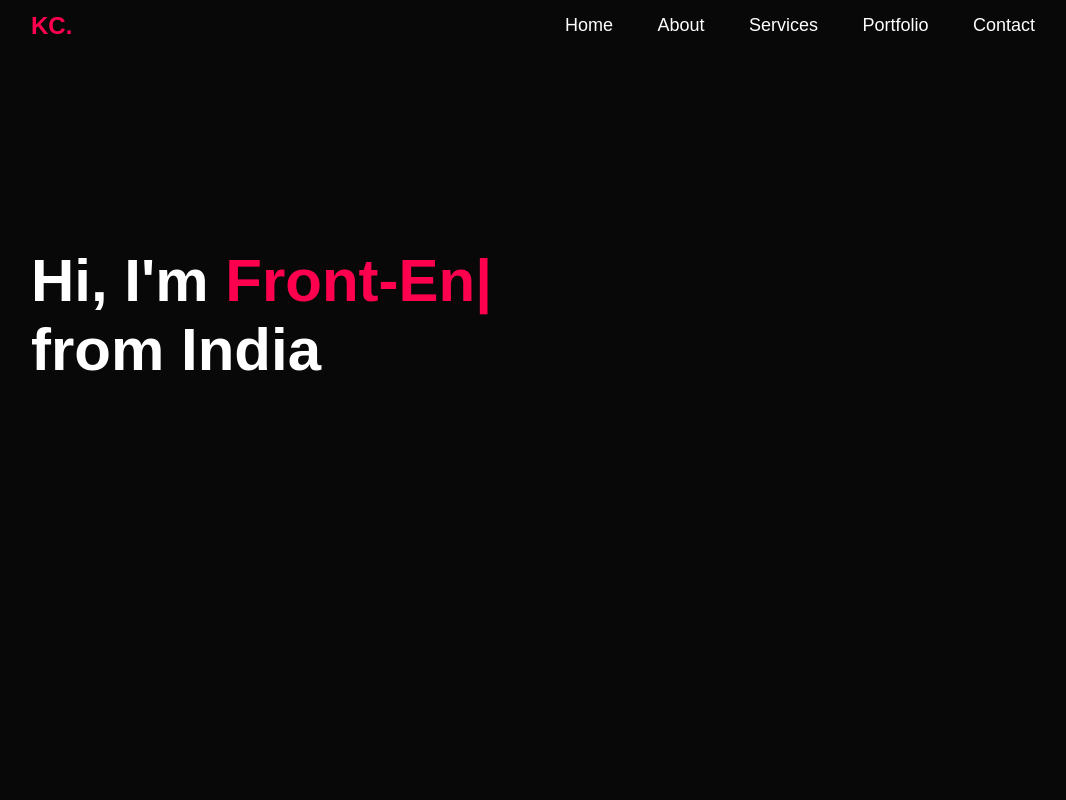
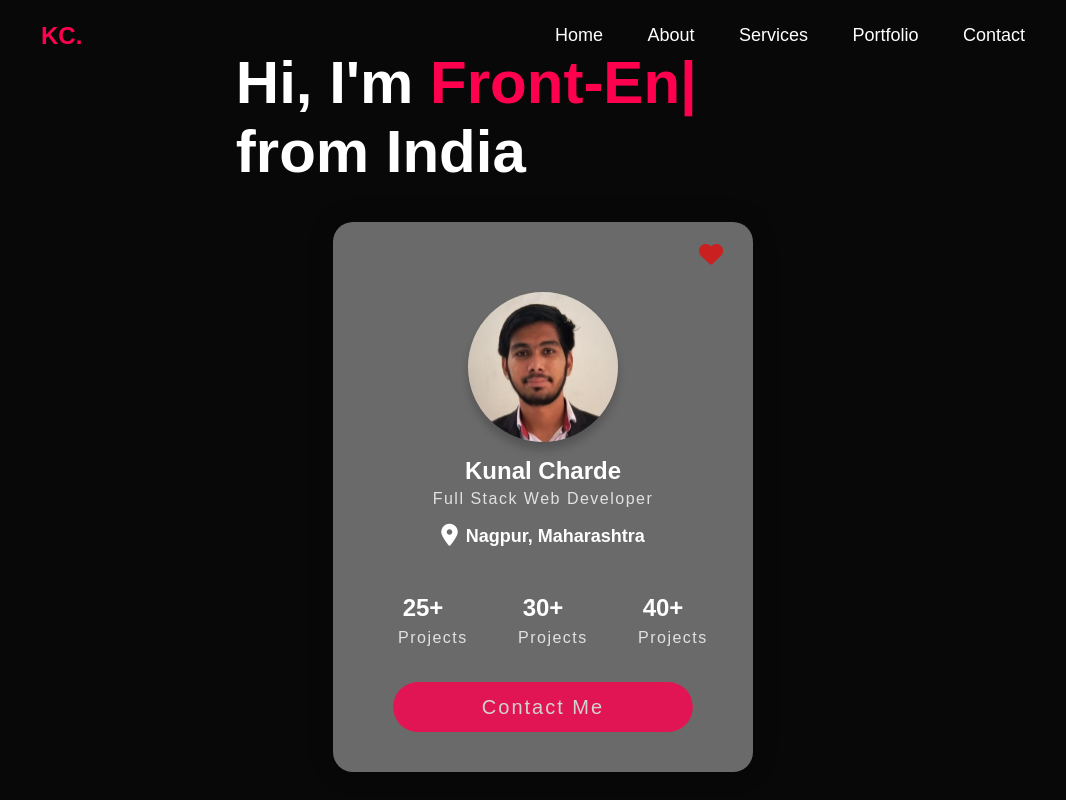
Before and after one commit to kunalcharde/Portfolio-Kunal_Charde, a plain HTML site: page index.html in a window 1280 px wide. Shown: the top 800 px of the page, without its empty margins (97-1163 px from the left). Drawn offline with nearby package versions, Linux system fonts and the light colour scheme.

Commit message:
card-added

```diff
--- a/index.html
+++ b/index.html
@@ -7,6 +7,7 @@
     <meta name="viewport" content="width=device-width, initial-scale=1.0">
     <title>Kunal Charde</title>
     <link rel="stylesheet" href="style.css">
+    <link rel="stylesheet" href="profileCard.css">
     <script src="index.js" type="module"></script>
 
 </head>
@@ -26,9 +27,63 @@
                 </ul>
                 <i class="fa-solid fa-bars" onclick="openmenu()"></i>
             </nav>
-            <div class="header-text">
-                <h1>Hi, I'm <span class="typing"></span><br> from India</br> </h1>
+            <div class="header-conatiner">
+                <div class="header-text">
+                    <h1>Hi, I'm <span class="typing"></span><br> from India</br> </h1>
+                </div>
+                <div class="card-conatiner">
+                    <div class="profile-card">
+                        <div class="heart">
+                            <i class="fa-solid fa-heart"></i>
+                        </div>
+                        <div class="profile-card-img">
+                            <img  src="./images/kunal charde (2).jpeg" alt="img">
+                        </div>
+                        <div class="profile-card-info">
+                            <div class="profile-card-name">Kunal Charde</div>
+                            <div class="profile-card-job-name">Full Stack Web Developer</div>
+                            <div class="profile-card-location">
+                                <div class="profile-card-location-icon">
+                                    <i class="fa-sharp fa-solid fa-location-dot"></i>
+                                </div>
+                                <div class="profile-card-location-name">
+                                    Nagpur, Maharashtra
+                                </div>
+
+                            </div>
+                            <div class="profile-card-stt">
+                                <div class="profile-card-stt-item">
+                                    <div class="profile-card-stt-cnt">25+</div>
+                                    <div class="profile-card-stt-title">Projects</div>
+                                </div>
+                                <div class="profile-card-stt-item">
+                                    <div class="profile-card-stt-cnt">30+</div>
+                                    <div class="profile-card-stt-title">Projects</div>
+                                </div>
+                                <div class="profile-card-stt-item">
+                                    <div class="profile-card-stt-cnt">40+</div>
+                                    <div class="profile-card-stt-title">Projects</div>
+                                </div>
+                            </div>
+                            <div class="profile-card-buttons">
+                                <div class="profile-card-button">
+                                    <span>Contact Me</span>
+                                    <div class="social-icons">
+                                        <i class="fa-brands fa-facebook-f"></i>
+                                        <i class="fa-brands fa-instagram"></i>
+                                        <i class="fa-brands fa-github"></i>
+                                        <i class="fa-brands fa-twitter"></i>
+                                        <i class="fa-brands fa-linkedin"></i>
+                                    </div>
+                                </div>
+                            </div>
+                        </div>
+
+                    </div>
+                </div>
+
             </div>
+
         </div>
     </div>
     <!-----about-->
--- a/index.js
+++ b/index.js
@@ -74,7 +74,7 @@ const Projects =[
     {
        title: 'Workplace Webapp',
        desc : 'It is a Platform where user can post and search the job on the basies of candidate Login and Employer Login',
-       deploy_url : 'https://github.com/kunalcharde/workplace',
+       deploy_url : 'https://workplace-nu.vercel.app/',
        img_url : 'images/work-1.png'
     },
     {
--- /dev/null
+++ b/profileCard.css
@@ -0,0 +1,223 @@
+@import url("https://fonts.googleapis.com/css2?family=Jost:ital,wght@0,500;0,600;0,700;1,400&family=Montserrat:ital,wght@0,400;0,700;0,900;1,400&display=swap");
+* {
+  box-sizing: border-box;
+  padding: 0;
+  margin: 0;
+  /* color: black; */
+}
+
+.card-conatiner {
+  display: flex;
+}
+.profile-card {
+  position: relative;
+  margin: auto;
+  padding: 30px;
+  width: 420px;
+  height: 550px;
+  background-color: rgba(255, 255, 255, 0.4);
+  backdrop-filter: blur(10px);
+  border-radius: 20px;
+  box-shadow: 0px 0px 30px 0px rgba(0, 0, 0, 0.1);
+  transition: height 0.5 ease;
+}
+.heart {
+  position: absolute;
+  top: 20px;
+  right: 30px;
+}
+.heart > i {
+  color: rgba(226, 14, 14, 0.8);
+  font-size: 1.5rem;
+  cursor: pointer;
+}
+.profile-card-img {
+  width: 150px;
+  height: 150px;
+  margin: 0 auto;
+  margin-top: 40px;
+  transform: translateY(0%);
+  border-radius: 50%;
+  overflow: hidden;
+  position: relative;
+  z-index: 4;
+  box-shadow: 0px 8px 8px rgba(0, 0, 0, 0.2);
+  transition: all 1s ease-out;
+}
+.profile-card-img img {
+  width: 100%;
+}
+.profile-card-info {
+  margin-top: 15px;
+  text-align: center;
+  padding: 0 20px;
+  margin-bottom: 40px;
+  transform: translateY(0%);
+  transition: transform 1s ease-out;
+}
+.profile-card-name {
+  font-weight: 700;
+  font-size: 24px;
+  margin-bottom: 5px;
+  white-space: nowrap;
+}
+.profile-card-job-name {
+  font-size: 16px;
+  margin-bottom: 15px;
+  white-space: nowrap;
+  font-weight: 500;
+  opacity: 0.8;
+  letter-spacing: 1.5px;
+}
+.profile-card-location {
+  display: flex;
+  justify-content: center;
+  align-items: center;
+  font-size: 18px;
+  font-weight: 600;
+}
+.profile-card-location-icon {
+  font-size: 22px;
+  margin-right: 8px;
+}
+.profile-card-stt {
+  display: flex;
+  justify-content: center;
+  align-items: center;
+  flex-wrap: flex-start;
+  margin-top: 35px;
+}
+.profile-card-stt-item {
+  text-align: center;
+  padding: 10px 35px;
+  min-width: 120px;
+}
+.profile-card-stt-cnt {
+  font-weight: 700;
+  font-size: 24px;
+  cursor: pointer;
+  /* text-align: center; */
+}
+.profile-card-stt-title {
+  font-weight: 500;
+  margin-top: 7px;
+  white-space: nowrap;
+  opacity: 0.8;
+  letter-spacing: 1.5px;
+}
+.profile-card-buttons {
+  display: flex;
+  justify-content: center;
+  align-items: center;
+  margin-top: 20px;
+}
+
+.profile-card-button {
+  position: relative;
+  display: flex;
+  justify-content: center;
+  align-items: center;
+  overflow: hidden;
+  cursor: pointer;
+  width: 300px;
+  height: 60px;
+  border-radius: 80px;
+  padding: 0 18px;
+  will-change: transform;
+  transition: all 0.2s ease-in-out;
+}
+
+.profile-card-button:hover {
+  transform: scale(1.1);
+}
+.profile-card-button:hover i:hover {
+  font-size: 28px;
+  color: #0078d7;
+  transition: font-size 0.2s;
+}
+.profile-card-button span {
+  position: absolute;
+  z-index: 99;
+  width: 300px;
+  height: 50px;
+  border-radius: 80px;
+  font-size: 20px;
+  text-align: center;
+  line-height: 50px;
+  letter-spacing: 2px;
+  color: #eeeeed;
+  background-color: #ff004f;
+  opacity: 0.8;
+  padding: 0 18px;
+  transition: all 1.2s ease;
+  font-weight: 500;
+}
+.profile-card-button:hover span {
+  transform: translateX(-300px);
+  transition-delay: 0.15s;
+}
+.social-icons {
+  display: flex;
+  justify-content: space-around;
+  align-items: center;
+  width: 300px;
+  height: 64px;
+  border-radius: 80px;
+}
+.social-icons > i {
+  opacity: 0;
+  font-size: 24px;
+  transform: scale(0.1);
+  transition: all 0.3s ease;
+}
+.profile-card-button:hover i {
+  opacity: 1;
+  transform: scale(1);
+}
+.social-icons > i:nth-of-type(5) {
+  transition-property: opacity, transform;
+  transition-delay: 0.3s;
+}
+.social-icons > i:nth-of-type(4) {
+  transition-property: opacity, transform;
+  transition-delay: 0.4s;
+}
+.social-icons > i:nth-of-type(3) {
+  transition-property: opacity, transform;
+  transition-delay: 0.5s;
+}
+.social-icons > i:nth-of-type(2) {
+  transition-property: opacity, transform;
+  transition-delay: 0.6s;
+}
+
+.social-icons > i:nth-of-type(1) {
+  transition-property: opacity, transform;
+  transition-delay: 0.7s;
+}
+
+@media only screen and (max-width: 600px) {
+  .profile-card {
+    margin-top: 20px;
+    width: 300px;
+    height: 400px;
+  }
+  .profile-card-img {
+    width: 100px;
+    height: 100px;
+  }
+  .heart {
+    right: 50px;
+  }
+  .profile-card-img {
+    margin-top: 0;
+  }
+  .profile-card-stt {
+    margin-top: 10px;
+  }
+  .profile-card-stt-item {
+    text-align: center;
+    padding: 10px 20px;
+    min-width: 90px;
+  }
+}
--- a/style.css
+++ b/style.css
@@ -8,6 +8,7 @@
 body {
   background: #080808;
   color: #fff;
+  font-family: "Jost,sans-serif";
 }
 
 #header {
@@ -20,14 +21,20 @@ body {
 }
 
 .container {
+  width: 100%;
+  height: 100%;
   padding: 10px 10%;
 }
 
 nav {
+  width: 80%;
   display: flex;
   align-items: center;
   justify-content: space-between;
   flex-wrap: wrap;
+  position: fixed;
+  padding: 10px;
+
 }
 
 .logo {
@@ -64,8 +71,17 @@ nav ul li a:hover::after {
   width: 100%;
 }
 
+.header-conatiner{
+  display: flex;
+  flex-wrap: wrap;
+  justify-content: center;
+  align-items: center;
+  width: 100%;
+  height: 100%;
+}
 .header-text {
-  margin-top: 20%;
+  /* margin-top: 20%; */
+  width: 60%;
   font-size: 30px;
 }
 
@@ -422,12 +438,10 @@ nav .fa-solid {
 }
 
 @media only screen and (max-width: 600px) {
-  #header {
-    background-image: url(./images/phone-background.png);
-  }
 
   .header-text {
-    margin-top: 100%;
+    margin-top: 20%;
+    width:100%;
     font-size: 16px;
   }
 
```
Also changed, not shown: images/Screenshot 2023-02-02 205735.jpg (deleted), images/background.png (deleted), images/kunal charde (2).jpeg (added), images/phone-background.png (deleted), images/user.png (deleted), 1 other file.
